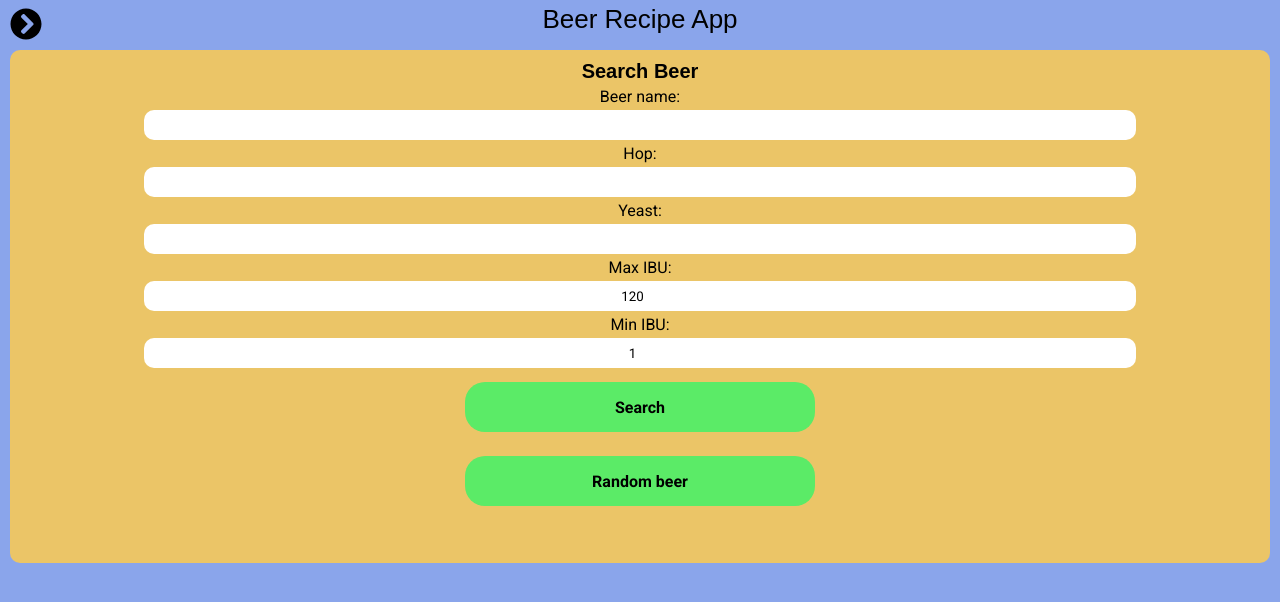
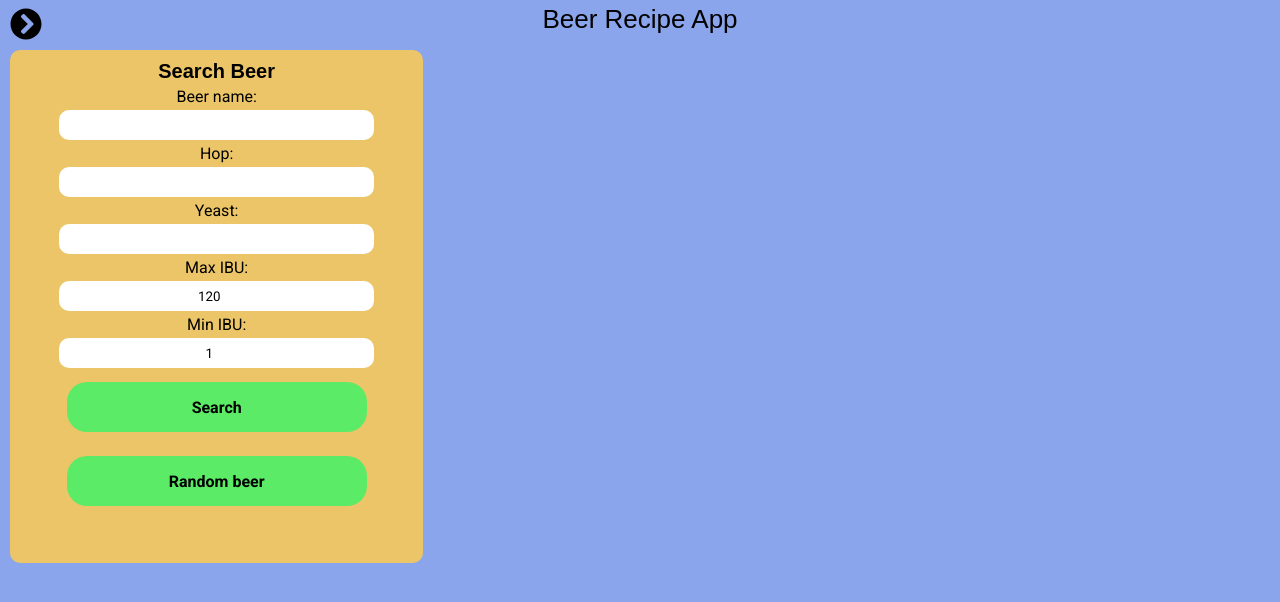
Before and after one commit to Pawello12/Beer-recipes-app, a React (Create React App) app: page /search in a window 1280 px wide. Shown: the top 602 px of the page. Built offline with nearby package versions, Linux system fonts and the light colour scheme; a web font is replaced by a local one.

Commit message:
create responsive css grid view for search results

```diff
--- a/src/components/App/App.module.scss
+++ b/src/components/App/App.module.scss
@@ -17,15 +17,37 @@
     scroll-behavior: smooth;
 }
 
+// :global(#root) {
+//     max-width: 100vw;
+//     width: 100vw;
+//     overflow-x: hidden;
+// }
+
 :global(.App) {
     position: relative;
     background-color: $background-color;
     min-height: 100vh;
+    width: 100%;
+    // max-width: 100vw;
     display: grid;
     // flex-direction: column;
     // align-items: center;
-    grid-template-columns: 1fr;
-    grid-template-rows: 50px auto;
+    grid-template-columns: minmax(0, 1fr);
+    grid-template-rows: 50px min-content auto;
     column-gap: 10px;
     padding: 0 10px;
+
+    @media (min-width: 760px) {
+        grid-template-columns: minmax(0, 1fr) minmax(0, 1fr);
+        // align-items: stretch;
+        justify-content: stretch;
+    }
+
+    @media (min-width: 1024px) {
+        grid-template-columns: minmax(0, 1fr) minmax(0, 1fr) minmax(0, 1fr);
+    }
+
+    @media (min-width: 1500px) {
+        grid-template-columns: minmax(0, 1fr) minmax(0, 1fr) minmax(0, 1fr) minmax(0, 1fr);
+    }
 }
--- a/src/components/Button/Button.module.scss
+++ b/src/components/Button/Button.module.scss
@@ -3,7 +3,7 @@
 .button {
     background-color: $primary;
     width: 70vw;
-    max-width: 350px;
+    max-width: 300px;
     height: 50px;
     margin: 12px;
     border-radius: 20px;
@@ -12,6 +12,8 @@
     font-weight: 700;
     transition: background-color 0.2s;
     justify-self: center;
+    // align-self: flex-end;
+    grid-column: 1/-1;
 
     &:hover {
         background-color: $background-color;
--- a/src/components/ResultCard/ResultCard.module.scss
+++ b/src/components/ResultCard/ResultCard.module.scss
@@ -4,13 +4,20 @@
     background-color: $secondary;
     margin-bottom: 10px;
     width: 100%;
+    max-width: 100%;
     padding: 10px;
     font-size: $extra-small;
     border-radius: 10px;
     display: flex;
+    // flex-grow: 1;
     flex-direction: column;
     align-items: center;
-    grid-column: 1/1;
+    // grid-column: 1/1;
+
+
+    @media (min-width: 760px) {
+        // grid-column: 2/-1;
+    }
 }
 
 .img {
--- a/src/components/SearchEngine/SearchEngine.module.scss
+++ b/src/components/SearchEngine/SearchEngine.module.scss
@@ -5,12 +5,18 @@
     padding: 10px;
     border-radius: 10px;
     width: 100%;
-    height: fit-content;
+    max-width: 100%;
+    height: auto;
     display: flex;
     flex-direction: column;
     align-items: center;
     margin-bottom: 10px;
     grid-column: 1 / 1;
+
+
+    @media (min-width: 760px) {
+        grid-column: 1/2;
+    }
 }
 
 .h2 {
```
